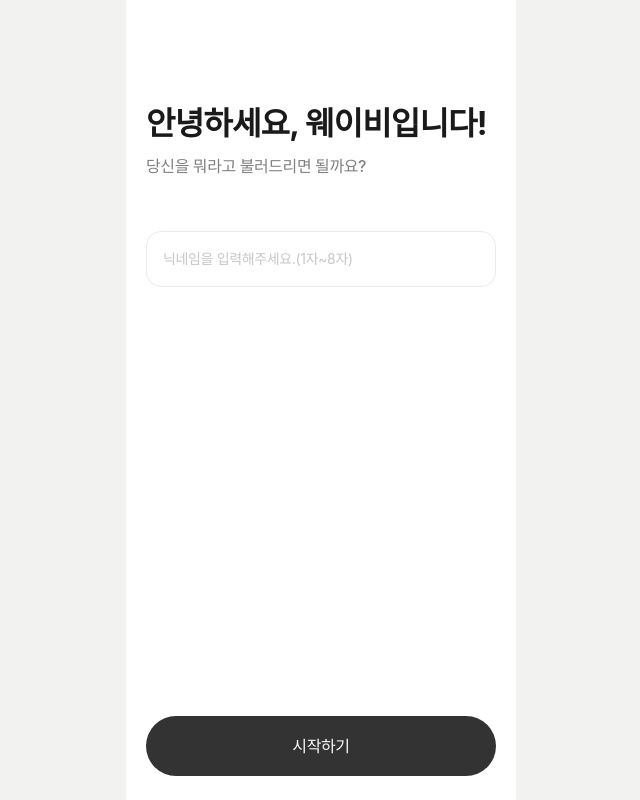
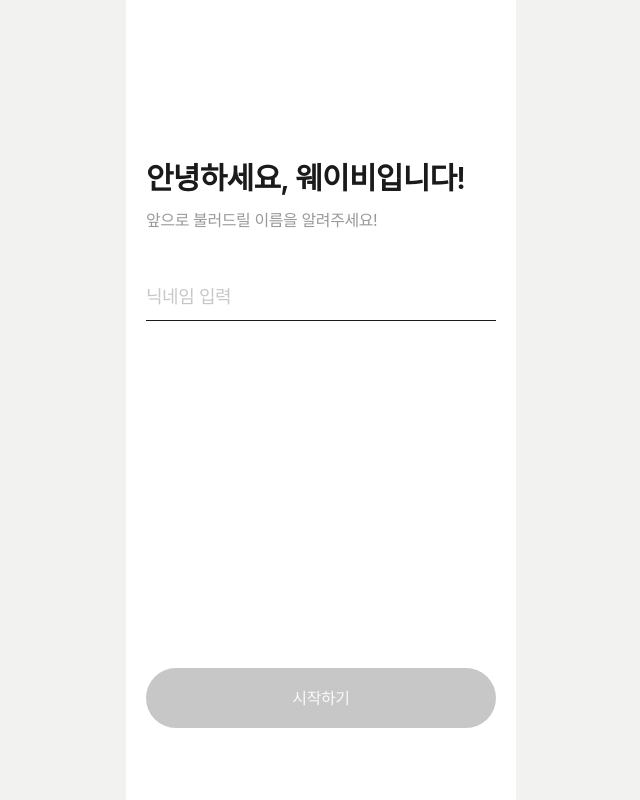
Before and after one commit to Reeltrip/Frontdoor, a React (Vite) app: page /signup/nickname in a window 1280 px wide. Shown: the whole page, without its empty margins (319-959 px from the left). Built offline with nearby package versions, Linux system fonts and the light colour scheme; no server answers; a web font is replaced by a local one.

Commit message:
feat: 닉네임 화면 새 디자인 적용 (#38)

```diff
--- a/src/pages/NicknamePage/NicknamePage.module.css
+++ /dev/null
@@ -1,30 +0,0 @@
-.page {
-    display: flex;
-    flex-direction: column;
-    min-height: 100dvh;
-    padding: 0 20px;
-}
-
-.header {
-    margin: 100px 0 51px;
-}
-
-.title {
-    margin: 0;
-    color: var(--color-gray-900);
-    font: var(--font-display);
-    letter-spacing: var(--tracking);
-}
-
-.description {
-    margin: 6px 0 0;
-    color: var(--color-gray-500);
-    font: var(--font-body1);
-    font-weight: 500;
-    letter-spacing: var(--tracking);
-}
-
-.actions {
-    margin-top: auto;
-    padding-bottom: calc(24px + env(safe-area-inset-bottom));
-}
--- a/src/pages/NicknamePage/NicknamePage.tsx
+++ b/src/pages/NicknamePage/NicknamePage.tsx
@@ -1,12 +1,12 @@
 import type { SyntheticEvent } from "react";
 import { useNavigate } from "react-router";
+import AuthStepLayout from "@/features/auth/ui/AuthStepLayout";
 import AuthInput from "@/features/auth/ui/AuthInput";
 import Button from "@/shared/components/Button";
 import {
   NICKNAME_MAX_LENGTH,
   useNicknameForm,
 } from "@/features/auth/model/useNicknameForm";
-import styles from "./NicknamePage.module.css";
 
 export default function NicknamePage() {
   const navigate = useNavigate();
@@ -20,23 +20,27 @@ export default function NicknamePage() {
   };
 
   return (
-    <form className={styles.page} onSubmit={handleFormSubmit}>
-      <header className={styles.header}>
-        <h1 className={styles.title}>안녕하세요, 웨이비입니다!</h1>
-        <p className={styles.description}>당신을 뭐라고 불러드리면 될까요?</p>
-      </header>
-
+    <form onSubmit={handleFormSubmit}>
+      <AuthStepLayout
+        title="안녕하세요, 웨이비입니다!"
+        description="앞으로 불러드릴 이름을 알려주세요!"
+        hasLoginLink={false}
+        action={
+          <Button type="submit" disabled={nickname.trim() === ""}>
+            시작하기
+          </Button>
+        }
+      >
         <AuthInput
+          variant="underline"
           value={nickname}
           onChange={setNickname}
-        placeholder="닉네임을 입력해주세요.(1자~8자)"
+          placeholder="닉네임 입력"
           maxLength={NICKNAME_MAX_LENGTH}
           autoComplete="nickname"
+          autoFocus
         />
-
-      <div className={styles.actions}>
-        <Button type="submit">시작하기</Button>
-      </div>
+      </AuthStepLayout>
     </form>
   );
 }
```
Lines whose indentation alone changed are shown as unchanged.
